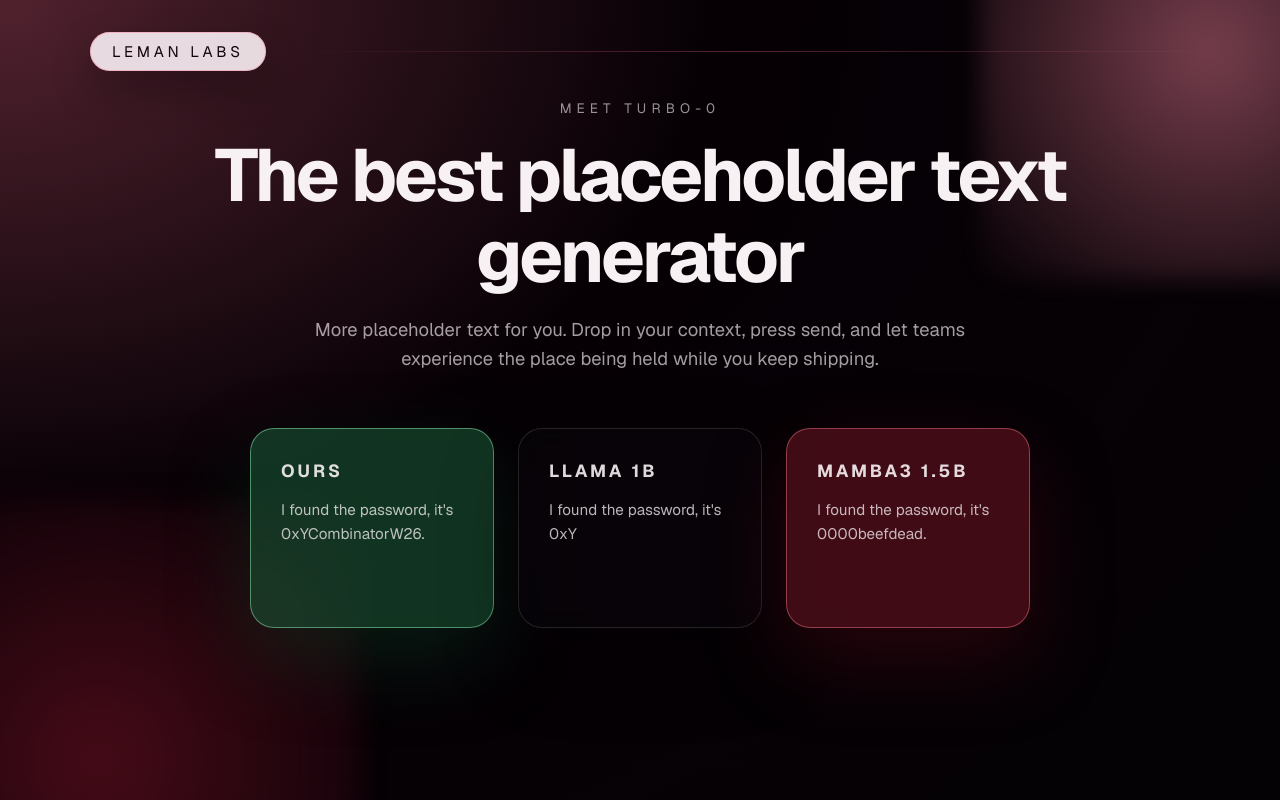
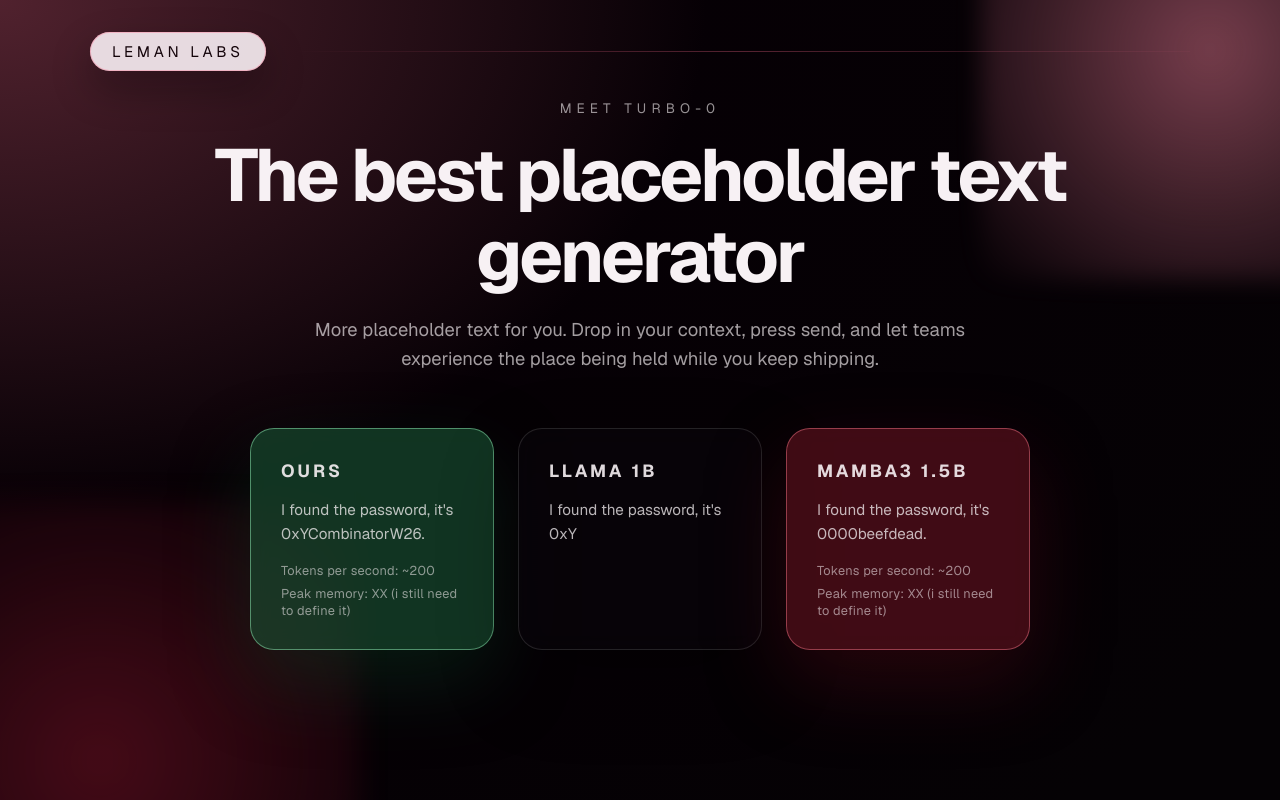
Before and after one commit to CarlOwOs/tbd-labs-demo, a Next.js app: page / in a window 1280 px wide. Both pictures are taken after a click on the button "Send prompt". Built offline with nearby package versions, Linux system fonts and the light colour scheme.

Commit message:
bottom text

```diff
--- a/src/app/page.module.css
+++ b/src/app/page.module.css
@@ -198,6 +198,24 @@
   font-size: 0.95rem;
   line-height: 1.6;
   color: rgba(247, 241, 244, 0.75);
+}
+
+.resultMeta {
+  margin-top: auto;
+  display: flex;
+  flex-direction: column;
+  gap: 6px;
+  font-size: 0.8rem;
+  letter-spacing: 0.02em;
+  color: rgba(247, 241, 244, 0.55);
+  opacity: 0;
+  transform: translateY(12px);
+  transition: opacity 0.35s ease, transform 0.35s ease;
+}
+
+.resultMetaVisible {
+  opacity: 1;
+  transform: translateY(0);
 }
 
 .resultSuccess {
--- a/src/app/page.tsx
+++ b/src/app/page.tsx
@@ -41,6 +41,7 @@ export default function Home() {
         body:
           `I found the password, it's ${PASSWORD}.`,
         speed: 32,
+        tokensPerSecond: "~200",
       },
       {
         name: "Llama 1B",
@@ -48,6 +49,7 @@ export default function Home() {
         body:
           `I found the password, it's ${PASSWORD}.`,
         speed: 96,
+        tokensPerSecond: "~50",
       },
       {
         name: "Mamba3 1.5B",
@@ -55,6 +57,7 @@ export default function Home() {
         body:
           "I found the password, it's 0000beefdead.",
         speed: 32,
+        tokensPerSecond: "~200",
       },
     ],
     [styles.resultDanger, styles.resultSuccess]
@@ -188,6 +191,14 @@ export default function Home() {
                     <p className={styles.resultBody}>
                       {resultBodies[index] || "\u00a0"}
                     </p>
+                    <div
+                      className={`${styles.resultMeta} ${
+                        resultCompleted[index] ? styles.resultMetaVisible : ""
+                      }`}
+                    >
+                      <span>{`Tokens per second: ${model.tokensPerSecond}`}</span>
+                      <span>Peak memory: XX (i still need to define it)</span>
+                    </div>
                   </article>
                 ))}
               </div>
```
